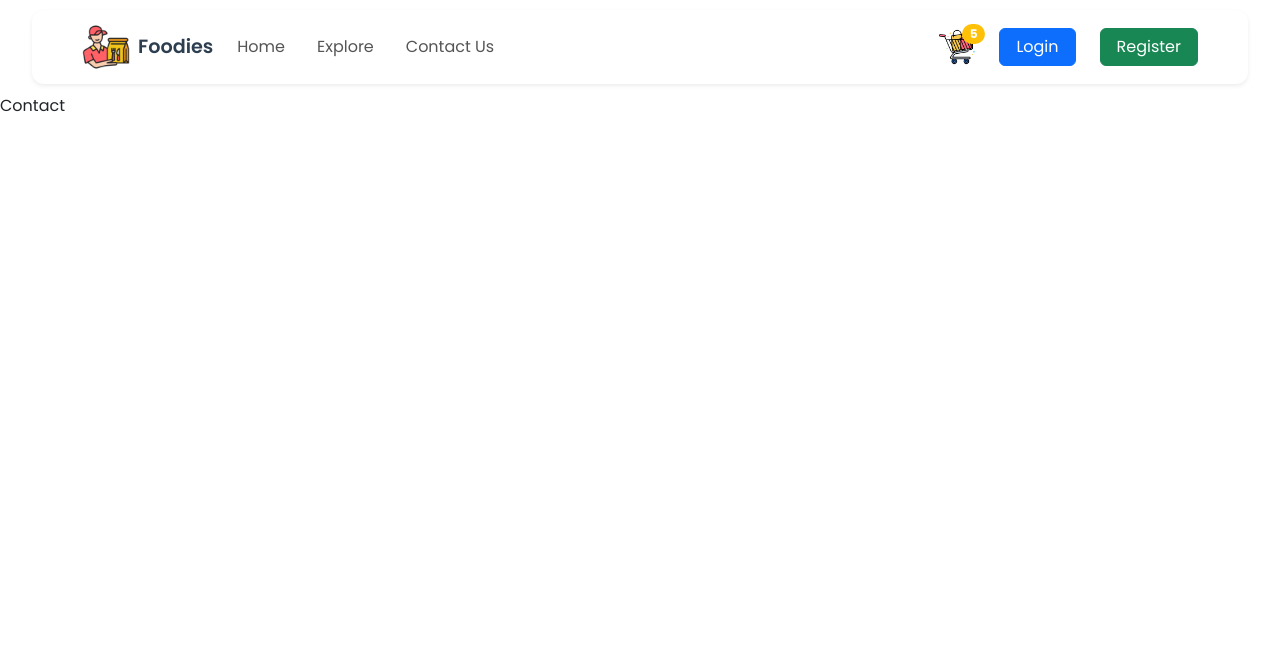
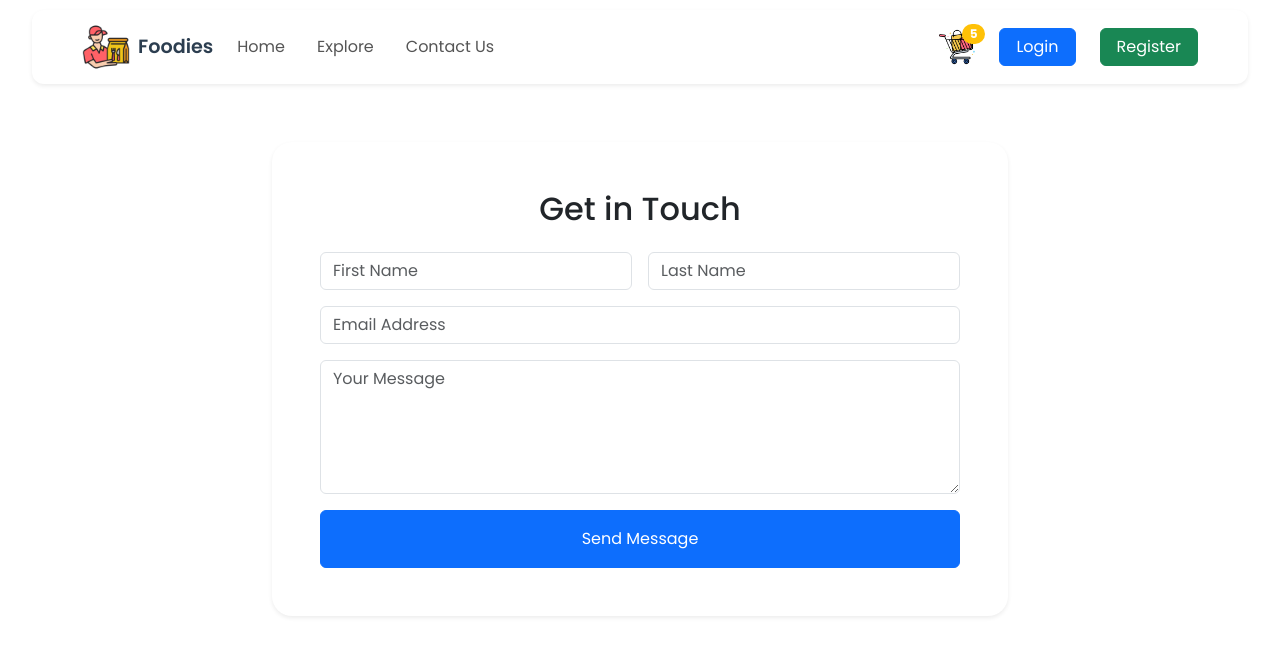
Before and after one commit to orhanturkmenoglu/foodies, a React (Vite) app in the folder foodies/: page /contact in a window 1280 px wide. Shown: the top 656 px of the page. Built offline with nearby package versions, Linux system fonts and the light colour scheme; no server answers.

Commit message:
contact component form arayüzü eklendi foodItem ürün detaylarına card üstüne tıklama  ile gidiş sağlandı

```diff
--- a/foodies/src/components/FoodItem/FoodItem.jsx
+++ b/foodies/src/components/FoodItem/FoodItem.jsx
@@ -3,10 +3,12 @@ import { Link } from "react-router-dom";
 
 export const FoodItem = ({name,description,id,price,imageUrl}) => {
   return (
-    <div className="col-12 col-sm-6 col-md-4 col-lg-3 mb-4 d-flex justify-content-center">
+    <Link className="col-12 col-sm-6 col-md-4 col-lg-3 mb-4 d-flex justify-content-center"
+    to={`/food/${id}`}
+    style={{textDecoration:"none" }}>
       <div
         className="card shadow-sm"
-        style={{ maxWidth: 320, borderRadius: "12px" }}
+        style={{ maxWidth: 320, borderRadius: "12px"}}
       >
         <img
           src={
@@ -40,6 +42,6 @@ export const FoodItem = ({name,description,id,price,imageUrl}) => {
           </button>
         </div>
       </div>
-    </div>
+    </Link>
   );
 };
--- /dev/null
+++ b/foodies/src/pages/Contact/Contact.css
@@ -0,0 +1,10 @@
+.contact-form {
+    background-color: #f8f9fa;
+    border-radius: 20px;
+}
+
+.custom-input {
+    border-radius: 10px;
+    padding: 12px;
+    border: 2px solid #e9ecef;
+}
--- a/foodies/src/pages/Contact/Contact.jsx
+++ b/foodies/src/pages/Contact/Contact.jsx
@@ -1,7 +1,56 @@
-import React from 'react'
+import React from "react";
+
+import "../Contact/Contact.css"
 
 export const Contact = () => {
   return (
-    <div>Contact</div>
-  )
-}
+    <section className="py-5">
+      <div className="container">
+        <div className="row justify-content-center">
+          <div className="col-lg-8">
+            <div className="contact-form p-5 shadow-sm bg-white">
+              <h2 className="text-center mb-4">Get in Touch</h2>
+              <form>
+                <div className="row g-3">
+                  <div className="col-md-6">
+                    <input
+                      type="text"
+                      className="form-control custom-input"
+                      placeholder="First Name"
+                    />
+                  </div>
+                  <div className="col-md-6">
+                    <input
+                      type="text"
+                      className="form-control custom-input"
+                      placeholder="Last Name"
+                    />
+                  </div>
+                  <div className="col-12">
+                    <input
+                      type="email"
+                      className="form-control custom-input"
+                      placeholder="Email Address"
+                    />
+                  </div>
+                  <div className="col-12">
+                    <textarea
+                      className="form-control custom-input"
+                      rows="5"
+                      placeholder="Your Message"
+                    ></textarea>
+                  </div>
+                  <div className="col-12">
+                    <button className="btn btn-primary w-100 py-3" type="submit">
+                      Send Message
+                    </button>
+                  </div>
+                </div>
+              </form>
+            </div>
+          </div>
+        </div>
+      </div>
+    </section>
+  );
+};
--- a/foodies/src/pages/ExploreFood/ExploreFood.jsx
+++ b/foodies/src/pages/ExploreFood/ExploreFood.jsx
@@ -43,7 +43,7 @@ export const ExploreFood = () => {
                     <option value="Biryani">Biryani</option>
                     <option value="Burger">Burger</option>
                     <option value="Cake">Cake</option>
-                    <option value="Ice Creams">Ice Cream</option>
+                    <option value="Ice cream">Ice Cream</option>
                     <option value="Pizza">Pizza</option>
                     <option value="Rolls">Rolls</option>
                     <option value="Salad">Salad</option>
--- a/foodies/src/pages/Home/Home.jsx
+++ b/foodies/src/pages/Home/Home.jsx
@@ -9,7 +9,7 @@ export const Home = () => {
     <main className='container'>
         <Header/>
         <ExploreMenu category= {category} setCategory={setCategory}/>
-        <FoodDisplay category = {category}/>
+        <FoodDisplay category = {category} searchText={""}/>
     </main>
   )
 }
```
